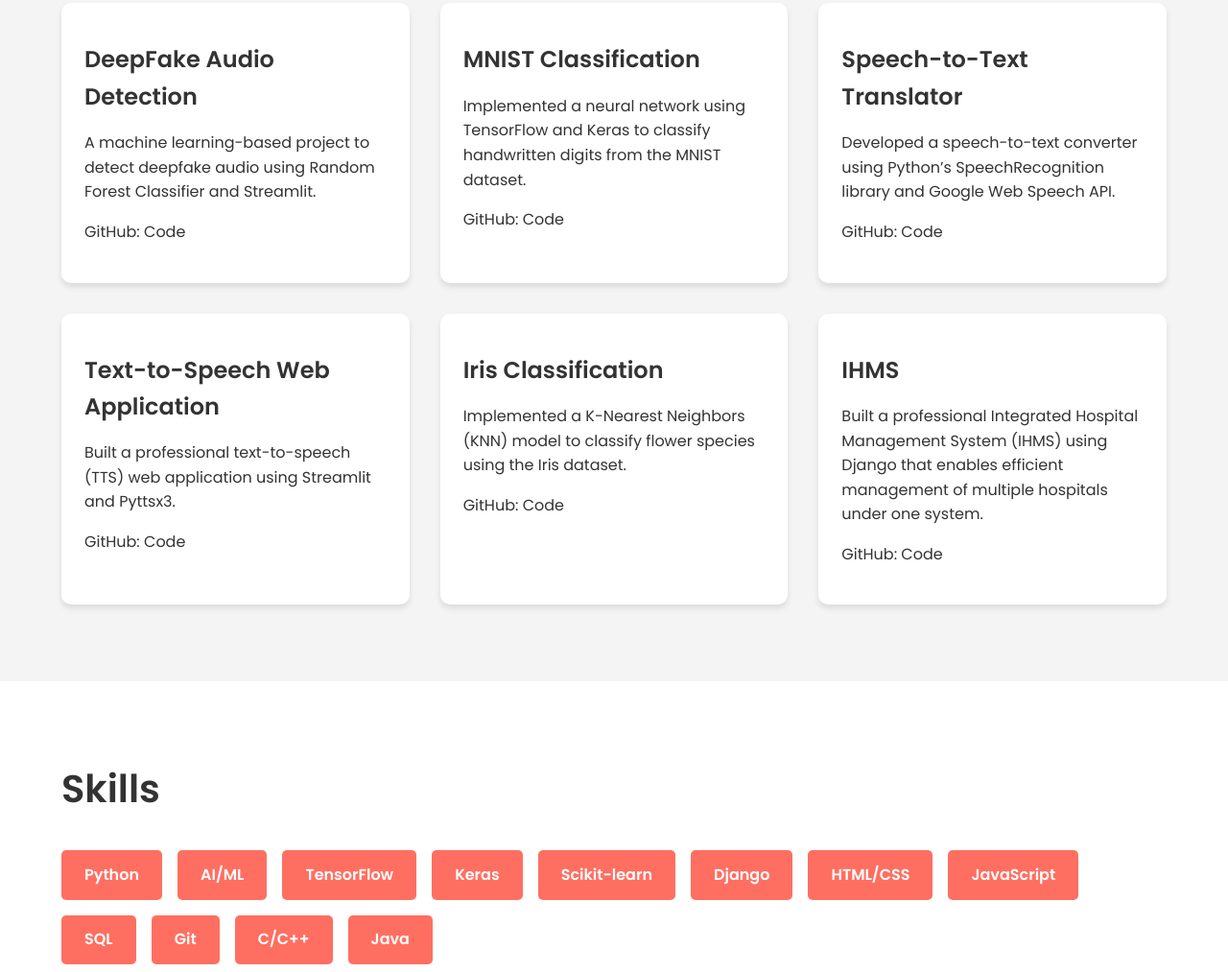
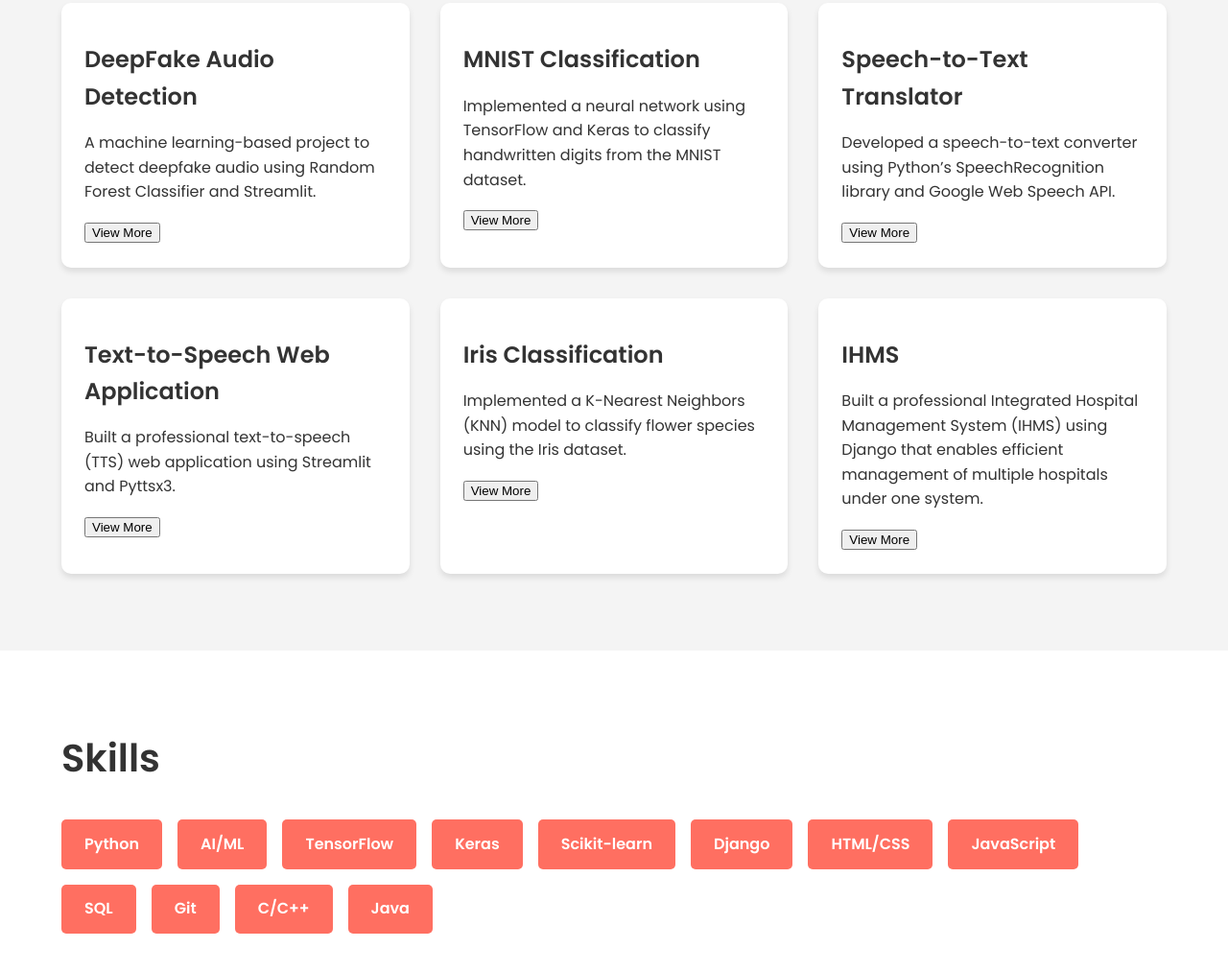
Before and after one commit to Umerijaz20/portfolio, a plain HTML site: page index.html in a window 1280 px wide. Shown: the part 905-1918 px from the top of the page at 96% size. Drawn offline with Linux system fonts and the light colour scheme.

Commit message:
Update index.html

```diff
--- a/index.html
+++ b/index.html
@@ -56,32 +56,32 @@
       <div class="project-card">
         <h3>DeepFake Audio Detection</h3>
         <p>A machine learning-based project to detect deepfake audio using Random Forest Classifier and Streamlit.</p>
-          <p>GitHub: <a href="https://github.com/Umerijaz20/DeepFake-audio-detection" target="_blank">Code</a></p>
+        <button class="view-more-btn" onclick="window.open('https://github.com/Umerijaz20/DeepFake-audio-detection', '_blank')">View More</button>
       </div>
       <div class="project-card">
         <h3>MNIST Classification</h3>
         <p>Implemented a neural network using TensorFlow and Keras to classify handwritten digits from the MNIST dataset.</p>
-          <p>GitHub: <a href="https://github.com/Umerijaz20/MNIST-Classification" target="_blank">Code</a></p>
+        <button class="view-more-btn" onclick="window.open('https://github.com/Umerijaz20/MNIST-Classification', '_blank')">View More</button>
       </div>
       <div class="project-card">
         <h3>Speech-to-Text Translator</h3>
         <p>Developed a speech-to-text converter using Python’s SpeechRecognition library and Google Web Speech API.</p>
-          <p>GitHub: <a href="https://github.com/Umerijaz20/Speech-to-text" target="_blank">Code</a></p>
+        <button class="view-more-btn" onclick="window.open('https://github.com/Umerijaz20/Speech-to-text', '_blank')">View More</button>
       </div>
       <div class="project-card">
         <h3>Text-to-Speech Web Application</h3>
         <p>Built a professional text-to-speech (TTS) web application using Streamlit and Pyttsx3.</p>
-          <p>GitHub: <a href="https://github.com/Umerijaz20/Text-to-Speech" target="_blank">Code</a></p>
+        <button class="view-more-btn" onclick="window.open('https://github.com/Umerijaz20/Text-to-Speech', '_blank')">View More</button>
       </div>
       <div class="project-card">
         <h3>Iris Classification</h3>
         <p>Implemented a K-Nearest Neighbors (KNN) model to classify flower species using the Iris dataset.</p>
-          <p>GitHub: <a href="https://github.com/Umerijaz20/Flower-Specie-Prediction" target="_blank">Code</a></p>
+        <button class="view-more-btn" onclick="window.open('https://github.com/Umerijaz20/Flower-Specie-Prediction', '_blank')">View More</button>
       </div>
       <div class="project-card">
         <h3>IHMS</h3>
         <p>Built a professional Integrated Hospital Management System (IHMS) using Django that enables efficient management of multiple hospitals under one system.</p>
-          <p>GitHub: <a href="https://github.com/Umerijaz20/Integrated-Hospital-Management-System" target="_blank">Code</a></p>
+        <button class="view-more-btn" onclick="window.open('https://github.com/Umerijaz20/Integrated-Hospital-Management-System', '_blank')">View More</button>
       </div>
     </div>
   </div>
```
Lines whose indentation alone changed are shown as unchanged.
